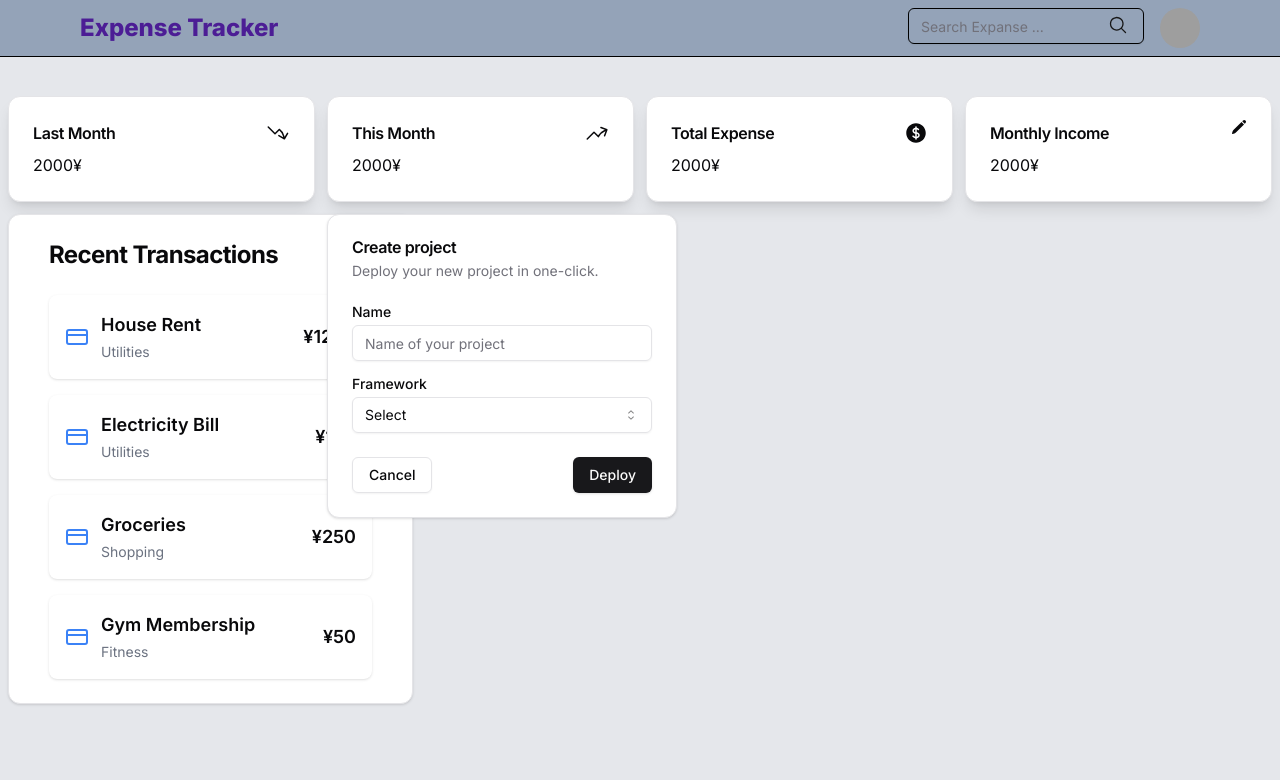
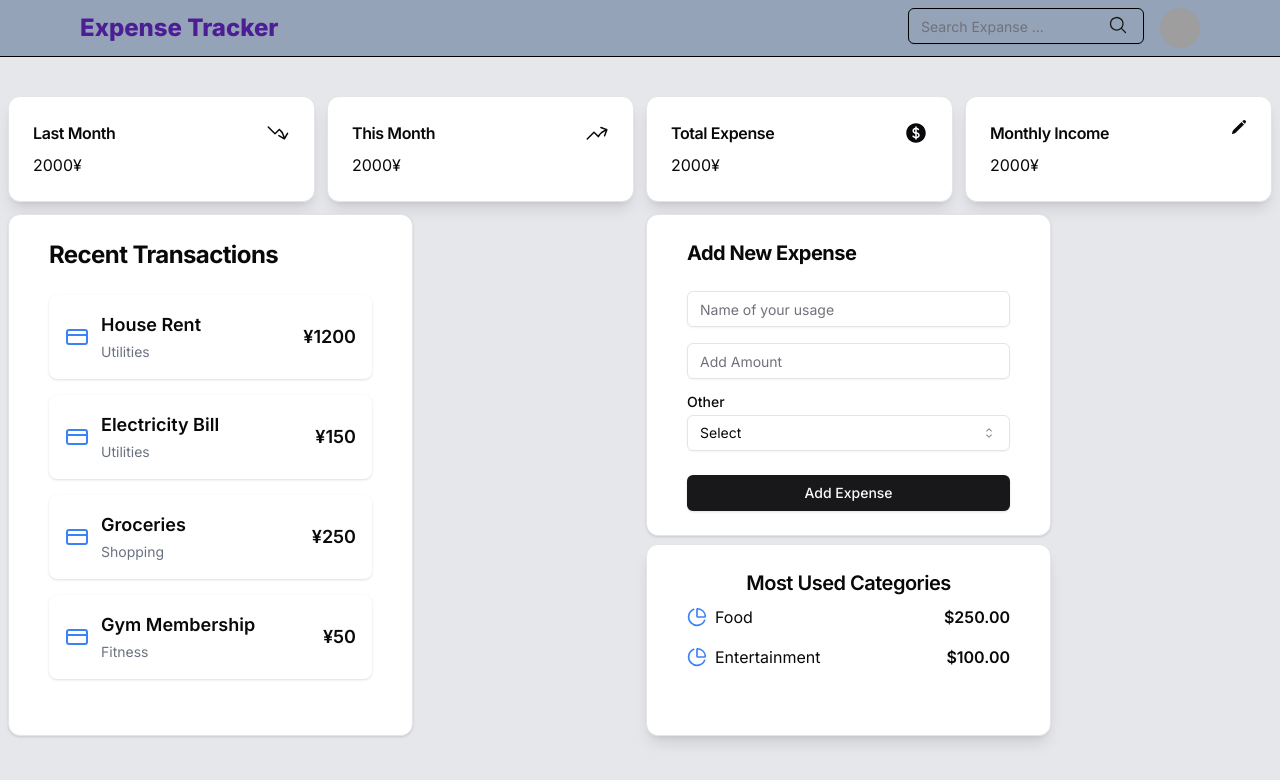
Before and after one commit to YeYint009/Expense-tracker, a Next.js app: page / in a window 1280 px wide. Shown: the top 780 px of the page. Built offline with nearby package versions, Linux system fonts and the light colour scheme; grey boxes are pictures that could not be loaded.

Commit message:
prototype ui done

```diff
--- a/src/app/page/dashboard/Dashboard.tsx
+++ b/src/app/page/dashboard/Dashboard.tsx
@@ -2,10 +2,11 @@ import Navbar from "@/components/navBar/Navbar";
 import React from "react";
 import LastMonth from "./components/LastMonth";
 import Monthly from "./components/Monthly";
-import NewExpense from './components/NewExpense';
+import NewExpense from "./components/NewExpense";
 import ThisMonth from "./components/ThisMonth";
 import TotalExpense from "./components/TotalExpense";
 import RecentTransaction from "../recent_trasaction/RecentTransaction";
+import MostUsedCate from "./components/MostUsedCate";
 
 const Dashboard = () => {
   return (
@@ -13,12 +14,20 @@ const Dashboard = () => {
       <Navbar />
       <div className="max-w-7xl mx-auto px-2 h-screen bg-gray-200">
         <div className=" grid grid-cols-1 md:grid-cols-4 gap-3 ">
-        <LastMonth />
-        <ThisMonth/>
-        <TotalExpense/>
-        <Monthly/>
-        <RecentTransaction/>
-        <NewExpense/>
+          <LastMonth />
+          <ThisMonth />
+          <TotalExpense />
+          <Monthly />
+          <RecentTransaction />
+          <div className="grid grid-cols-subgrid col-span-3 ">
+            <div className="col-start-2">
+              <NewExpense />
+              <div className="mt-2">
+              <MostUsedCate/>
+
+              </div>
+            </div>
+          </div>
         </div>
       </div>
     </div>
--- a/src/app/page/dashboard/components/MostUsedCate.tsx
+++ b/src/app/page/dashboard/components/MostUsedCate.tsx
@@ -1,12 +1,34 @@
 import { Card, CardContent, CardHeader, CardTitle } from "@/components/ui/card";
-import { CurrencyDollarIcon } from "@heroicons/react/24/solid";
+import { ChartPie } from "lucide-react";
 import React from "react";
 
 const MostUsedCate = () => {
   return (
-    <div>
-      Most Used Cate
-    </div>
+    <Card className="shadow-lg w-[405px] mx-auto px-4 h-48">
+      <CardHeader className="flex items-center justify-between space-y-0 pb-2 whitespace-nowrap">
+        <CardTitle className=" fond-bold text-xl">
+          Most Used Categories
+        </CardTitle>
+      </CardHeader>
+      <CardContent>
+        <ul className="space-y-4">
+          <li className="flex items-center justify-between">
+            <div className="flex items-center">
+              <ChartPie className="h-5 w-5 text-blue-500 mr-2" />
+              <span>Food</span>
+            </div>
+            <span className="font-semibold">$250.00</span>
+          </li>
+          <li className="flex items-center justify-between">
+        <div className="flex items-center">
+          <ChartPie className="h-5 w-5 text-blue-500 mr-2" />
+          <span>Entertainment</span>
+        </div>
+        <span className="font-semibold">$100.00</span>
+      </li>
+        </ul>
+      </CardContent>
+    </Card>
   );
 };
 
--- a/src/app/page/dashboard/components/NewExpense.tsx
+++ b/src/app/page/dashboard/components/NewExpense.tsx
@@ -1,4 +1,4 @@
-import { Button } from "@/components/ui/button"
+import { Button } from "@/components/ui/button";
 import {
   Card,
   CardContent,
@@ -6,53 +6,56 @@ import {
   CardFooter,
   CardHeader,
   CardTitle,
-} from "@/components/ui/card"
-import { Input } from "@/components/ui/input"
-import { Label } from "@/components/ui/label"
+} from "@/components/ui/card";
+import { Input } from "@/components/ui/input";
+import { Label } from "@/components/ui/label";
 import {
   Select,
   SelectContent,
   SelectItem,
   SelectTrigger,
   SelectValue,
-} from "@/components/ui/select"
+} from "@/components/ui/select";
 import React from "react";
 
 const NewExpense = () => {
   return (
-    <div>
-      <Card className="w-[350px]">
+    <div className="">
+      <Card className="w-[405px] mx-auto px-4 ">
         <CardHeader>
-        <CardTitle>Create project</CardTitle>
-        <CardDescription>Deploy your new project in one-click.</CardDescription>
+          <CardTitle className="text-xl font-bold">Add New Expense</CardTitle>
         </CardHeader>
         <CardContent>
           <form>
             <div className="grid w-full items-center gap-4">
               <div className="flex flex-col space-y-1.5">
-              <Label htmlFor="name">Name</Label>
-              <Input id="name" placeholder="Name of your project" />
+                <Input id="description" placeholder="Name of your usage" />
               </div>
               <div className="flex flex-col space-y-1.5">
-              <Label htmlFor="framework">Framework</Label>
+                <Input id="amount" placeholder="Add Amount" />
+              </div>
+
+              <div className="flex flex-col space-y-1.5">
+                <Label htmlFor="other">Other</Label>
                 <Select>
-                <SelectTrigger id="framework">
+                  <SelectTrigger id="other">
                     <SelectValue placeholder="Select" />
                   </SelectTrigger>
                   <SelectContent position="popper">
-                  <SelectItem value="next">Next.js</SelectItem>
-                  <SelectItem value="sveltekit">SvelteKit</SelectItem>
-                  <SelectItem value="astro">Astro</SelectItem>
-                  <SelectItem value="nuxt">Nuxt.js</SelectItem>
+                    <SelectItem value="food">Food</SelectItem>
+                    <SelectItem value="transportation">
+                      Transportation
+                    </SelectItem>
+                    <SelectItem value="entertainment">Entertainment</SelectItem>
+                    <SelectItem value="utilities">Utilities</SelectItem>
                   </SelectContent>
                 </Select>
               </div>
             </div>
           </form>
         </CardContent>
-      <CardFooter className="flex justify-between">
-        <Button variant="outline">Cancel</Button>
-        <Button>Deploy</Button>
+        <CardFooter>
+          <Button className="w-full ">Add Expense</Button>
         </CardFooter>
       </Card>
     </div>
--- a/src/app/page/recent_trasaction/RecentTransaction.tsx
+++ b/src/app/page/recent_trasaction/RecentTransaction.tsx
@@ -18,7 +18,7 @@ const transactions = [
 
 const RecentTransaction = () => {
   return (
-    <div className="grid grid-cols-1 gap-8">
+
       <Card className="w-[405px] mx-auto px-4">
         <CardHeader>
           <CardTitle className="text-2xl font-bold whitespace-nowrap">
@@ -49,7 +49,7 @@ const RecentTransaction = () => {
           </ul>
         </CardContent>
       </Card>
-    </div>
+
   );
 };
 
```
Lines whose indentation alone changed are shown as unchanged.
